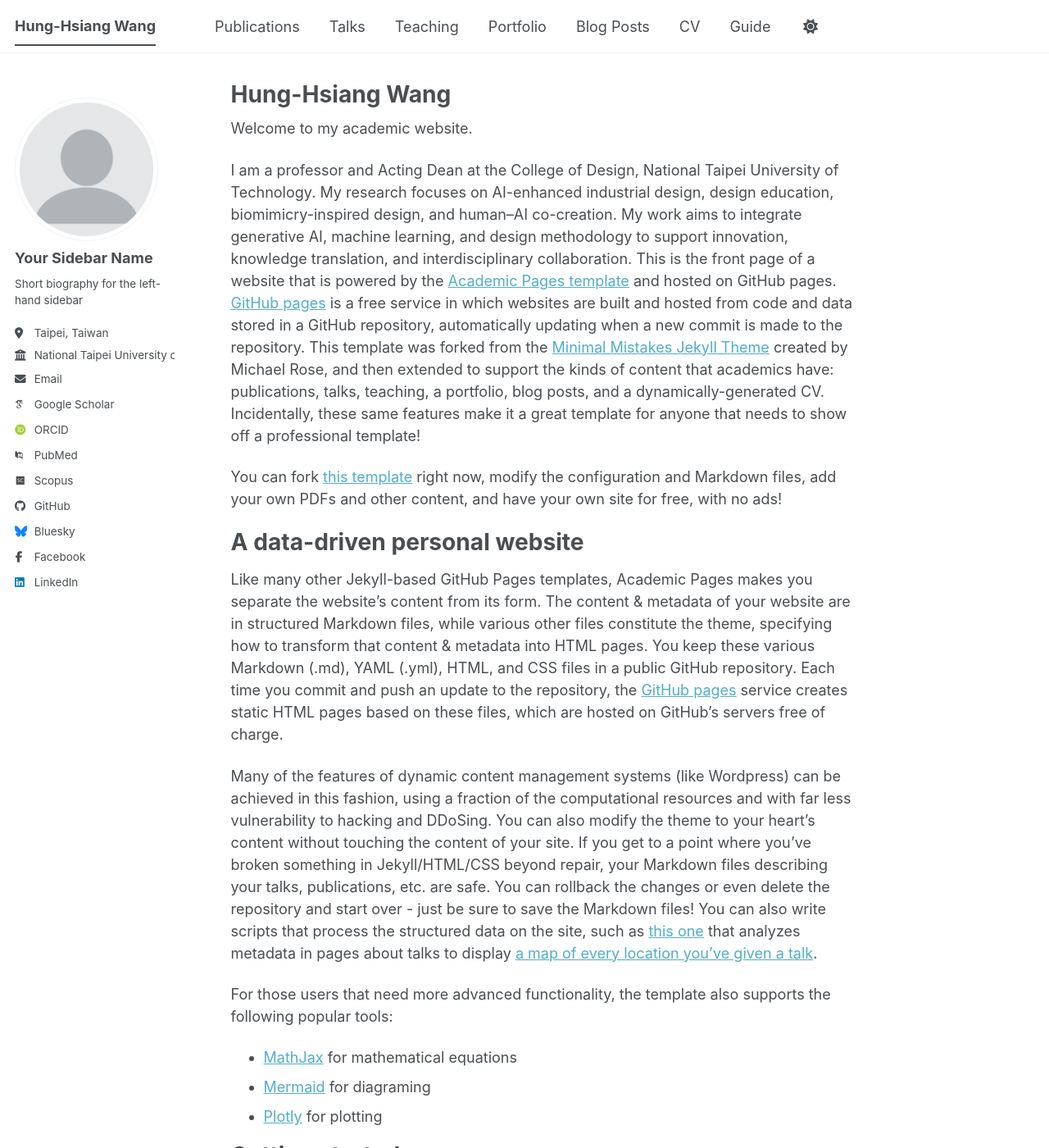
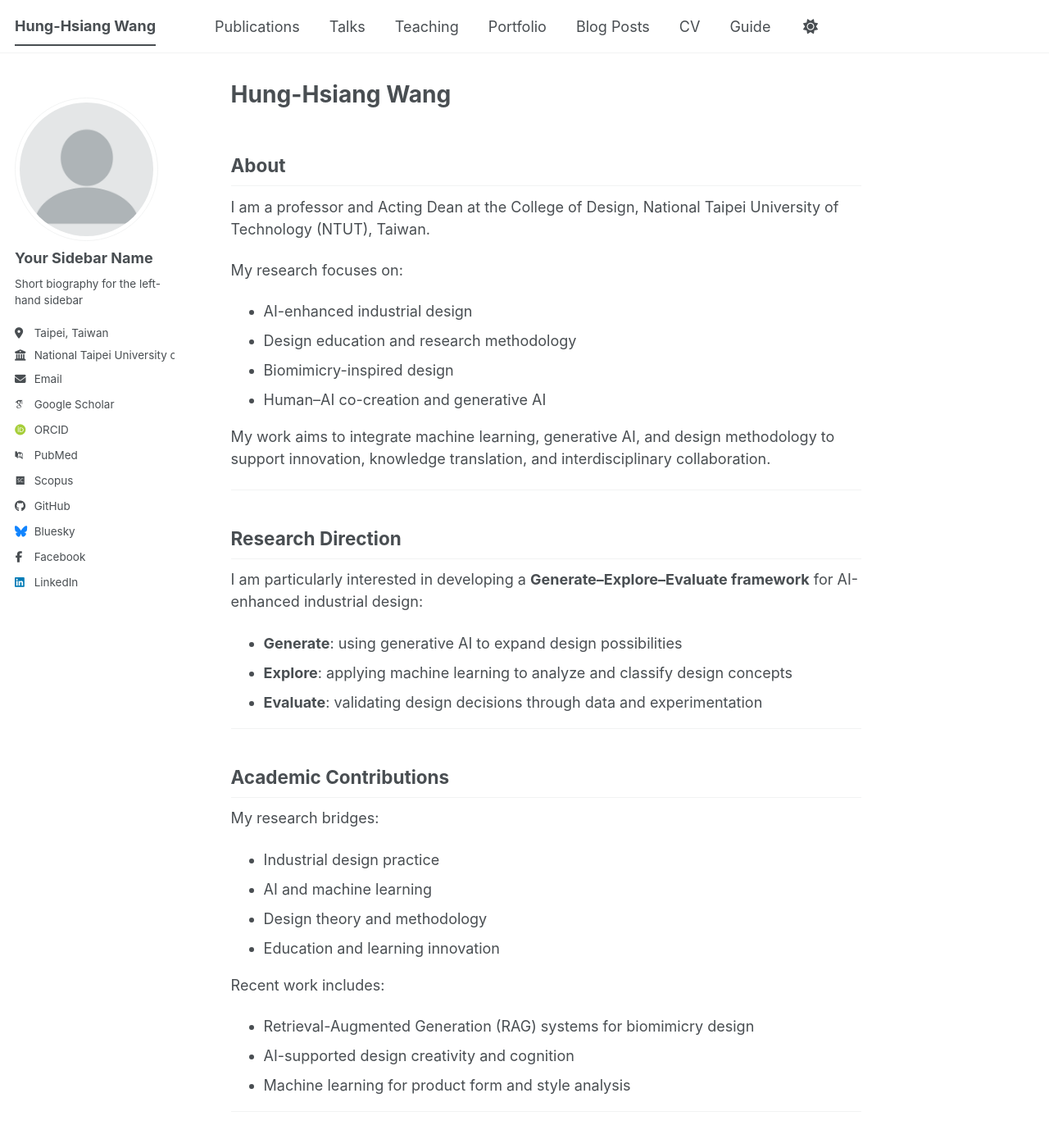
Before and after one commit to wang2804/wang2804.github.io, a Jekyll site: the page built from _pages/about.md, in a window 1280 px wide and 1400 px high. Shown: the whole window at 82% size. Built offline with Jekyll 4.4.1, drawn with Linux system fonts in a browser that asks for light colours; some web fonts are replaced; a script bundle is joined from its source files by our own code; library files that are not in the unit come from our copies; some of the changed text lies outside the part shown.

Commit message:
Enhance about page with research and contact details
Added detailed sections about research directions, academic contributions, and contact information to the about page.

```diff
--- a/_pages/about.md
+++ b/_pages/about.md
@@ -6,6 +6,54 @@ redirect_from:
   - /about/
   - /about.html
 ---
+## About
+
+I am a professor and Acting Dean at the College of Design, National Taipei University of Technology (NTUT), Taiwan.
+
+My research focuses on:
+
+- AI-enhanced industrial design
+- Design education and research methodology
+- Biomimicry-inspired design
+- Human–AI co-creation and generative AI
+
+My work aims to integrate machine learning, generative AI, and design methodology to support innovation, knowledge translation, and interdisciplinary collaboration.
+
+---
+
+## Research Direction
+
+I am particularly interested in developing a **Generate–Explore–Evaluate framework** for AI-enhanced industrial design:
+
+- **Generate**: using generative AI to expand design possibilities
+- **Explore**: applying machine learning to analyze and classify design concepts
+- **Evaluate**: validating design decisions through data and experimentation
+
+---
+
+## Academic Contributions
+
+My research bridges:
+
+- Industrial design practice
+- AI and machine learning
+- Design theory and methodology
+- Education and learning innovation
+
+Recent work includes:
+
+- Retrieval-Augmented Generation (RAG) systems for biomimicry design
+- AI-supported design creativity and cognition
+- Machine learning for product form and style analysis
+
+---
+
+## Contact
+
+- 📍 Taipei, Taiwan
+- 🏫 National Taipei University of Technology
+- 🔬 Design × AI × Innovation
+
 Welcome to my academic website.
 
 I am a professor and Acting Dean at the College of Design, National Taipei University of Technology. My research focuses on AI-enhanced industrial design, design education, biomimicry-inspired design, and human–AI co-creation.
```
